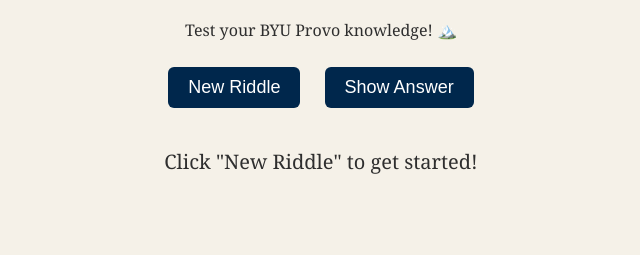
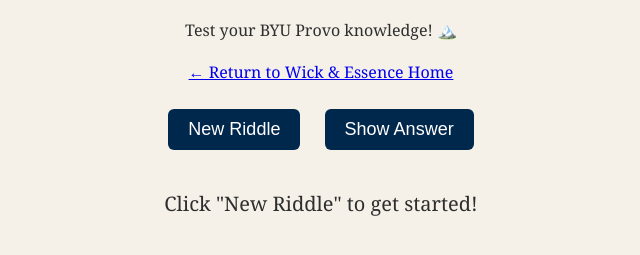
Before and after one commit to qballstrong/wick-essence-site, a plain HTML site: page webapp.html in a window 1280 px wide. Shown: the part 95-350 px from the top of the page, without its empty margins (319-959 px from the left). Drawn offline with Linux system fonts and the light colour scheme.

Commit message:
Update webapp.html

```diff
--- a/webapp.html
+++ b/webapp.html
@@ -1,7 +1,7 @@
 <!DOCTYPE html>
 <html>
 <head>
-  <title>Wick & Essence Fun App</title>
+  <title>Wick & Essence Riddle App</title>
   <style>
     body {
       font-family: Georgia, serif;
@@ -38,7 +38,9 @@
 
 <h1>Wick & Essence Riddle Lab</h1>
 <p>Test your BYU Provo knowledge! 🏔️</p>
-
+<p style="margin-top:20px;">
+  <a href="index.html">← Return to Wick & Essence Home</a>
+</p>
 <button onclick="newRiddle()">New Riddle</button>
 <button onclick="showAnswer()">Show Answer</button>
 
```
